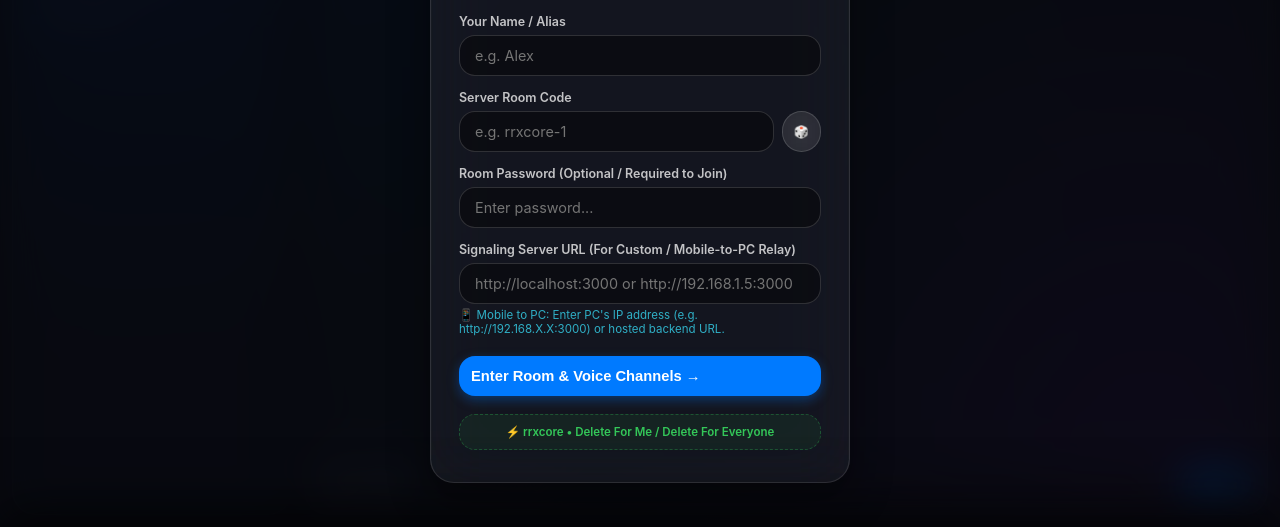
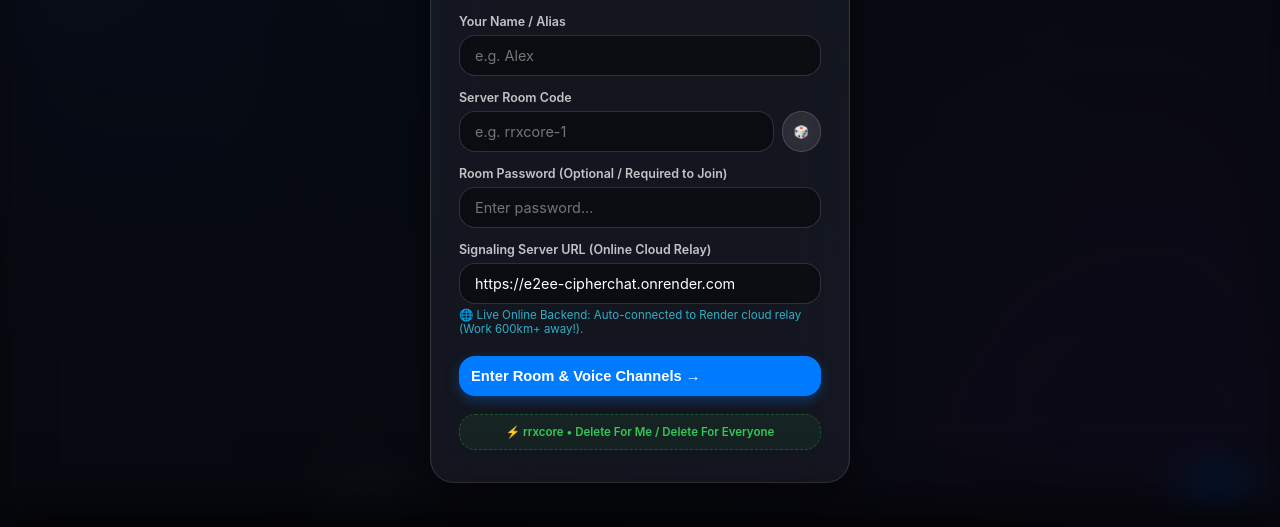
Before and after one commit to rrxcore/e2ee-cipherchat, a website: page public/index.html in a window 1280 px wide. Shown: the part 273-800 px from the top of the page. Drawn offline with nearby package versions, Linux system fonts and the light colour scheme; no server answers.

Commit message:
Set default signaling server to live Render cloud URL https://e2ee-cipherchat.onrender.com

```diff
--- a/public/index.html
+++ b/public/index.html
@@ -98,9 +98,9 @@
 
           <!-- Signaling Server URL Option -->
           <div class="form-group" id="serverUrlGroup">
-            <label for="serverUrlInput">Signaling Server URL (For Custom / Mobile-to-PC Relay)</label>
-            <input type="text" id="serverUrlInput" class="apple-input" placeholder="http://localhost:3000 or http://192.168.1.5:3000">
-            <small style="color: var(--ios-cyan); font-size: 0.72rem; display: block; margin-top: 4px;">📱 Mobile to PC: Enter PC's IP address (e.g. http://192.168.X.X:3000) or hosted backend URL.</small>
+            <label for="serverUrlInput">Signaling Server URL (Online Cloud Relay)</label>
+            <input type="text" id="serverUrlInput" class="apple-input" placeholder="https://e2ee-cipherchat.onrender.com" value="https://e2ee-cipherchat.onrender.com">
+            <small style="color: var(--ios-cyan); font-size: 0.72rem; display: block; margin-top: 4px;">🌐 Live Online Backend: Auto-connected to Render cloud relay (Work 600km+ away!).</small>
           </div>
 
           <button type="submit" class="apple-btn btn-primary btn-full" id="enterRoomBtn">Enter Room & Voice Channels →</button>
--- a/public/js/app.js
+++ b/public/js/app.js
@@ -592,7 +592,7 @@ document.addEventListener('DOMContentLoaded', async () => {
 
     try {
       const isGitHubPages = window.location.hostname.includes('github.io');
-      const connectTarget = targetUrl || (isGitHubPages ? 'http://localhost:3000' : window.location.origin);
+      const connectTarget = targetUrl || (isGitHubPages ? 'https://e2ee-cipherchat.onrender.com' : window.location.origin);
       socket = io(connectTarget, {
         timeout: 4000,
         reconnection: true,
```
